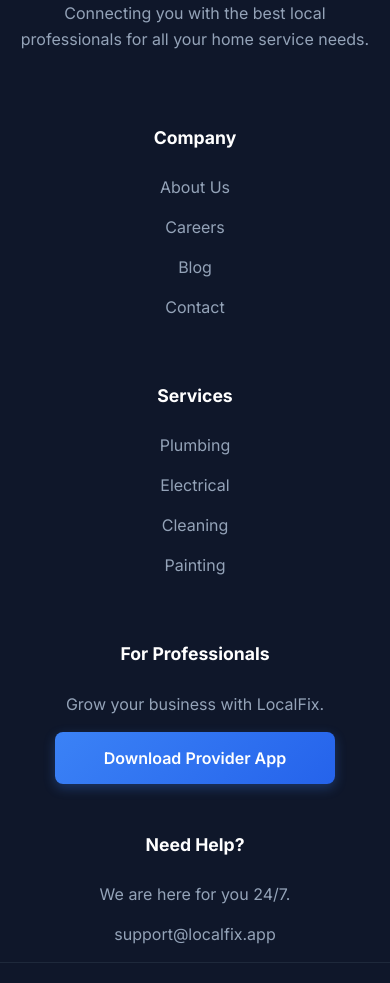
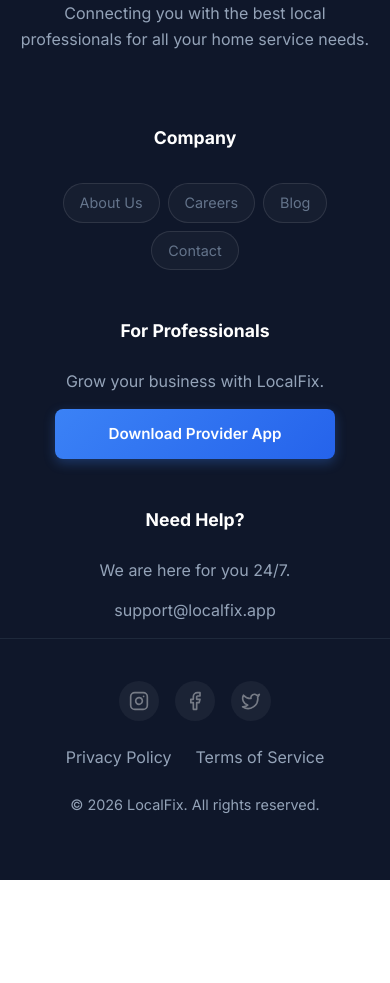
Before and after one commit to poulineantony/localfix-web, a React (Vite) app: page / in a window 390 px wide. Shown: the part 8360-9343 px from the top of the page. After the commit the page ends 9240 px from the top, so only its background shows below. Built offline with nearby package versions, Linux system fonts and the light colour scheme.

Commit message:
Enhance mobile footer: hidden Services, stylized Company chips

```diff
--- a/src/App.css
+++ b/src/App.css
@@ -910,11 +910,7 @@
   }
 
   .services-col {
-    display: none;
-  }
-
-  .services-col {
-    display: none;
+    display: none !important;
   }
 
   /* Reset grid spans for single column flow */
@@ -924,14 +920,48 @@
     grid-column: auto;
   }
 
-  /* Company and Services will naturally share a row */
-
   .brand-col,
   .footer-col {
     text-align: center;
     display: flex;
     flex-direction: column;
     align-items: center;
+  }
+
+  /* Style Company links as modern chips/pills */
+  .company-col {
+    flex-direction: row;
+    flex-wrap: wrap;
+    justify-content: center;
+    gap: 0.5rem;
+  }
+
+  .company-col h4 {
+    width: 100%;
+    /* Force title to own row */
+    margin-bottom: 1rem;
+  }
+
+  .company-col a {
+    display: inline-flex;
+    align-items: center;
+    justify-content: center;
+    padding: 0.5rem 1rem;
+    margin: 0;
+    background: rgba(255, 255, 255, 0.03);
+    border: 1px solid rgba(255, 255, 255, 0.1);
+    border-radius: 99px;
+    font-size: 0.9rem;
+    color: var(--text-muted);
+    transition: all 0.2s;
+  }
+
+  .company-col a:hover,
+  .company-col a:active {
+    background: rgba(255, 255, 255, 0.1);
+    border-color: rgba(255, 255, 255, 0.2);
+    transform: translateY(-1px);
+    color: white;
   }
 
   .brand-col p {
@@ -946,7 +976,8 @@
     margin-bottom: 1.5rem;
   }
 
-  .footer-col a {
+  /* Support links stay standard */
+  .support-col a {
     display: block;
     margin-bottom: 1rem;
     font-size: 1rem;
```
